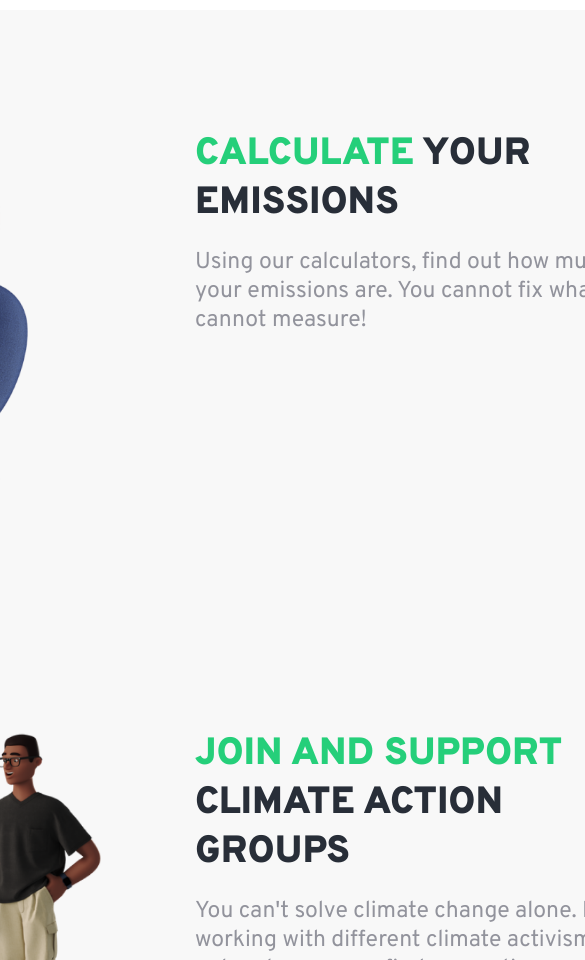
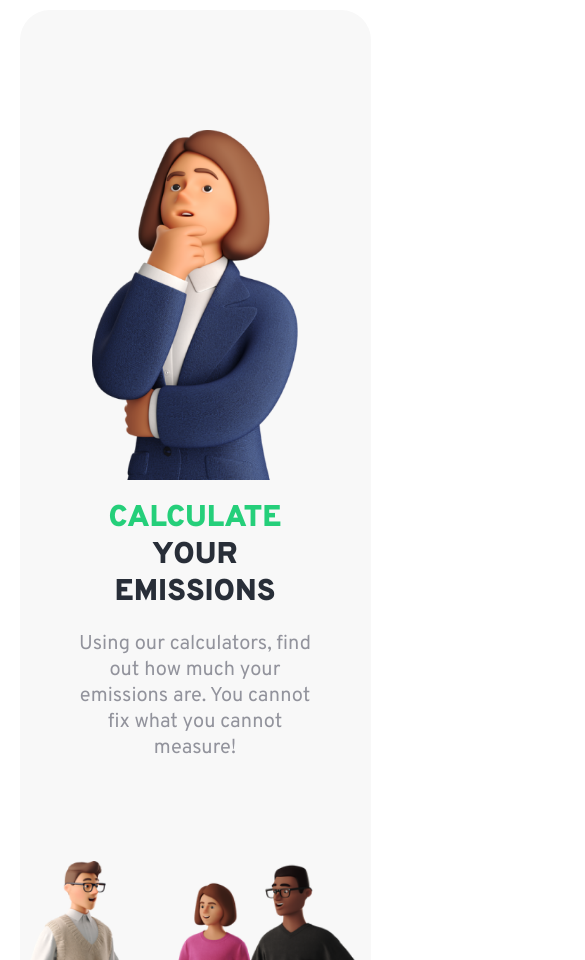
Before and after one commit to Hackdata2024/34-moyemoye, a SvelteKit app: page / in a window 390 px wide. Shown: the part 1040-2000 px from the top of the page, 585 px wide, since content can reach past the window. Built offline with nearby package versions, Linux system fonts and the light colour scheme; a web font is replaced by a local one.

Commit message:
chore: responsive how section

```diff
--- a/src/routes/+page.svelte
+++ b/src/routes/+page.svelte
@@ -300,11 +300,24 @@
 			padding: 120px 50px 50px 50px;
 			border-radius: 30px;
 			gap: 250px;
+
+			@include respondAt(1100px) {
+				width: 90%;
+			}
+			@include respondAt(1090px) {
+				gap: 100px;
+			}
 		}
 
 		&__card {
 			@include box(100%, auto);
 			@include make-flex($dir: row, $just: space-between, $align: flex-start);
+
+			@include respondAt(1090px) {
+				flex-direction: column;
+				align-items: center;
+				gap: 20px;
+			}
 
 			&--img {
 				@include make-flex();
@@ -319,10 +332,22 @@
 				@include box(50%, auto);
 				@include make-flex($dir: column, $just: flex-start, $align: flex-start);
 				gap: 20px;
+				@include respondAt(1090px) {
+					width: 80%;
+				}
+				@include respondAt(650px) {
+					width: 100%;
+				}
 
 				h2 {
 					font-size: 38px;
 					font-weight: 900;
+					@include respondAt(1090px) {
+						text-align: center;
+					}
+					@include respondAt(650px) {
+						font-size: 30px;
+					}
 					span {
 						color: var(--green);
 					}
@@ -335,6 +360,13 @@
 				p {
 					font-size: 23px;
 					color: var(--subText);
+					@include respondAt(1090px) {
+						text-align: center;
+					}
+
+					@include respondAt(650px) {
+						font-size: 20px;
+					}
 				}
 			}
 		}
```
